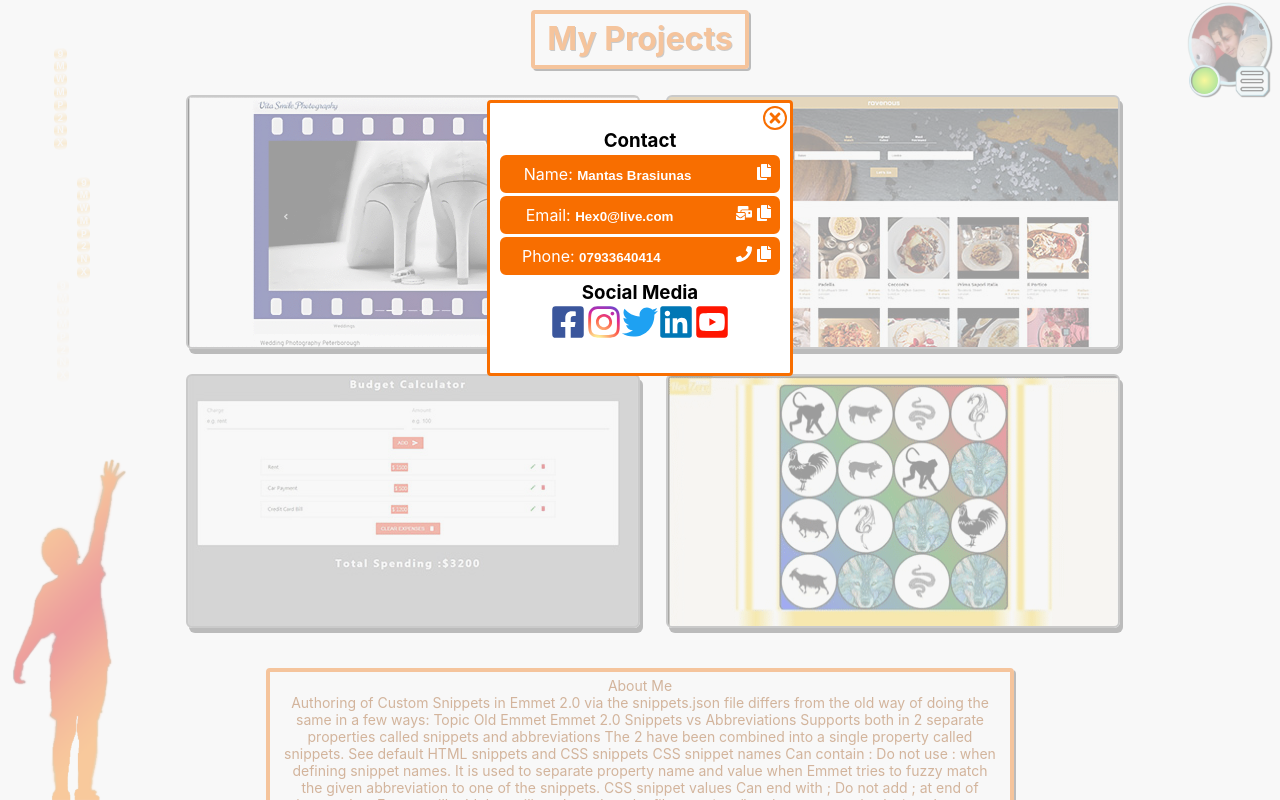
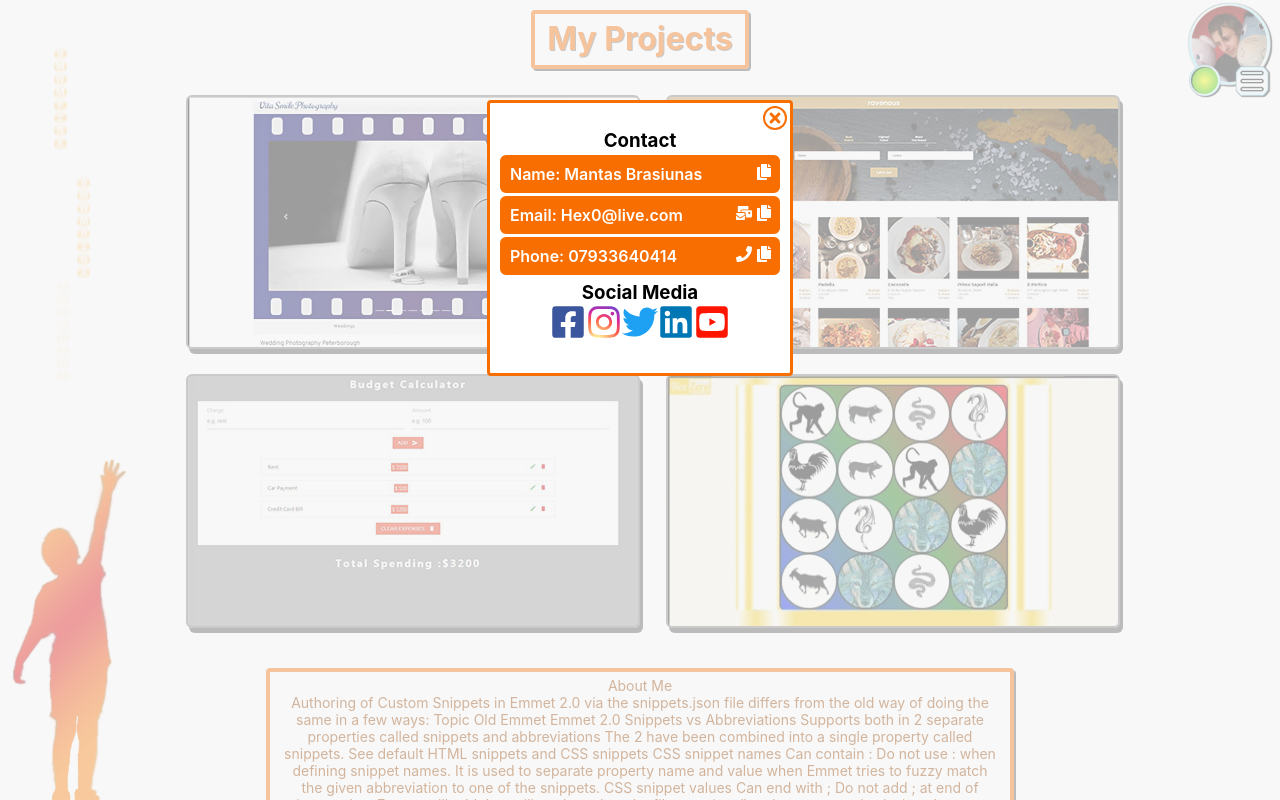
Before and after one commit to Hex-Zero/Mantas-Brasiunas-old, a React (Create React App) app: page / in a window 1280 px wide. Both pictures are taken after a click on the picture 1227 px from the left and 50 px from the top of the page. Shown: the top 800 px of the page. Built offline with nearby package versions, Linux system fonts and the light colour scheme.

Commit message:
messenger browser hotfix

```diff
--- a/src/components/Contact.js
+++ b/src/components/Contact.js
@@ -45,23 +45,29 @@ const Contact = () => {
 			<Alert alertShow={alertShow}>{alertShow} copied</Alert>
 			<Title>Contact</Title>
 			<A>
-				<div className='cover' />
-				Name: <Info type='text' value='Mantas Brasiunas' id='Name' />
-				<span className='copy'>
+				<div className='cover'>
+					<p>Name: Mantas Brasiunas</p>
+				</div>
+				<Info type='text' value='Mantas Brasiunas' id='Name' />
+				<span className='icons'>
 					<FaCopy onClick={() => handleCopy('Name')} />
 				</span>
 			</A>
 			<A>
-				<div className='cover' />
+				<div className='cover'>
+					<p>Email: Hex0@live.com</p>
+				</div>
 				Email: <Info type='text' value='Hex0@live.com' id='Email' />
-				<span className='copy'>
+				<span className='icons'>
 					<FaMailBulk /> <FaCopy onClick={() => handleCopy('Email')} />
 				</span>
 			</A>
 			<A>
-				<div className='cover' />
-				Phone: <Info type='text' value='07933640414' id='Phone' />
-				<span className='copy'>
+				<div className='cover'>
+					<p>Phone: 07933640414</p>
+				</div>
+				<Info type='text' value='07933640414' id='Phone' />
+				<span className='icons'>
 					<FaPhone /> <FaCopy onClick={() => handleCopy('Phone')} />
 				</span>
 			</A>
@@ -140,14 +146,24 @@ const A = styled.a`
 		background: #b35306;
 	}
 	.cover {
+		display: flex;
+		font-weight: 600;
 		position: absolute;
 		top: 0;
 		left: 0;
 		width: 100%;
 		height: 100%;
-		background-color: #00000000;
+		align-items: center;
+		border-radius: 2px;
+		background-color: #f86e00;
+		&:hover {
+			background: #b35306;
+		}
+		p {
+			margin-left: 7px;
+		}
 	}
-	.copy {
+	.icons {
 		position: absolute;
 		right: 5px;
 		cursor: pointer;
```
